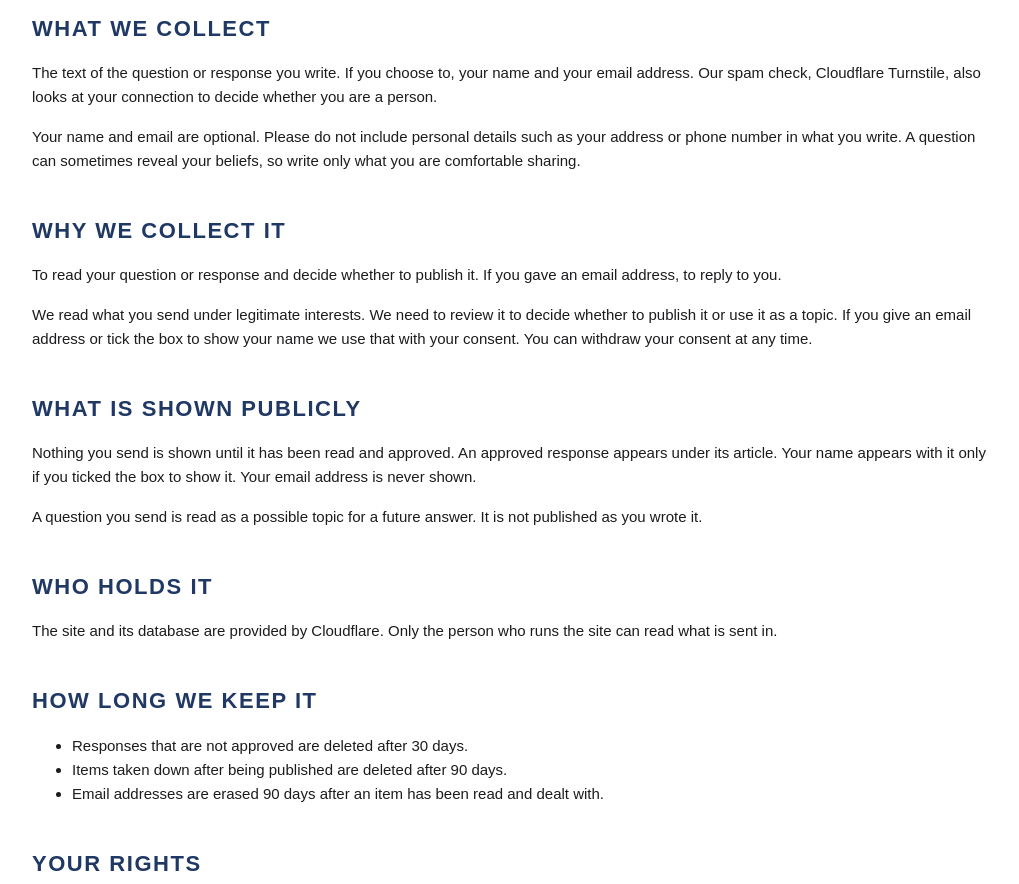
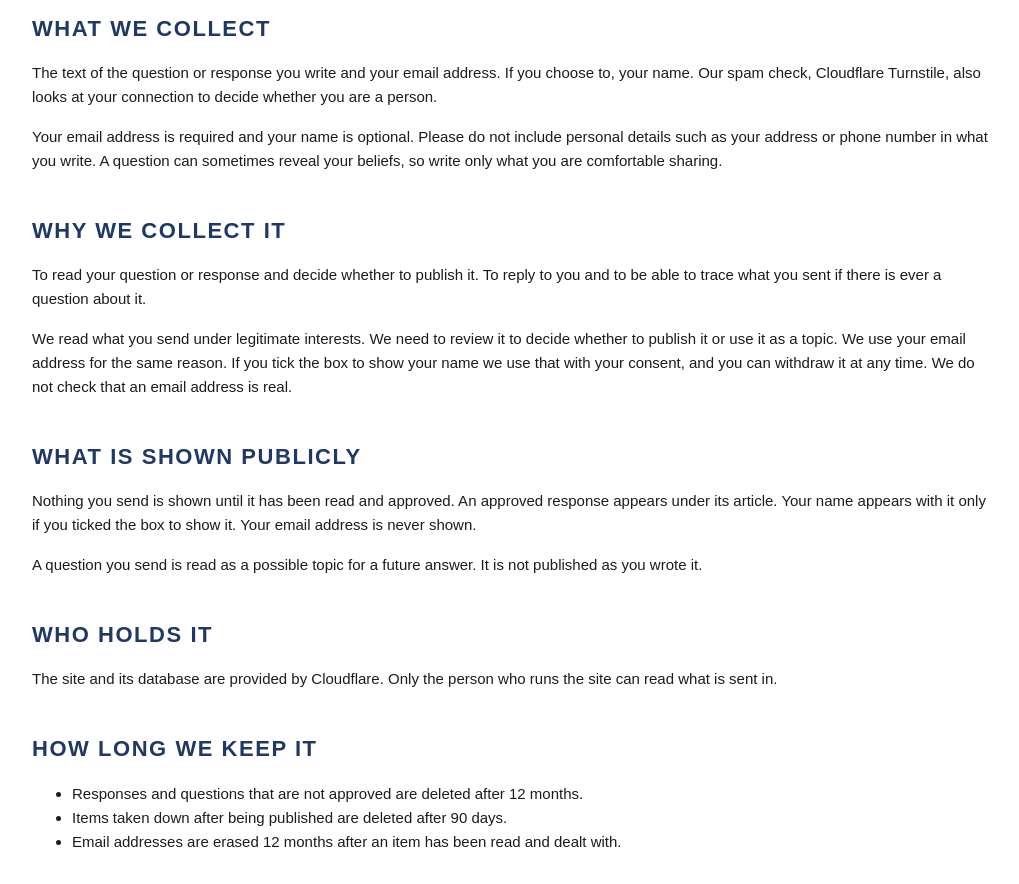
Before and after one commit to Daveflyon/biblequestions, a plain HTML site: page privacy.html in a window 1280 px wide. Shown: the part 300-1184 px from the top of the page, without its empty margins (128-1147 px from the left). Drawn offline with Linux system fonts and the light colour scheme.

Commit message:
Make email required on both forms and keep records 12 months
Lint: not run, Visual: not run

Co-Authored-By: Claude Sonnet 5.5 <noreply@anthropic.com>

```diff
--- a/js/forms.js
+++ b/js/forms.js
@@ -34,7 +34,7 @@
     const category = el('select', { id: p + 'cat', name: 'category', required: '' }, ...CATEGORIES.map((c) => el('option', { value: c }, c)));
     const text = el('textarea', { id: p + 'text', name: 'content', rows: '6', maxlength: isQ ? '2000' : '1500', required: '' });
     const name = el('input', { id: p + 'name', name: 'name', type: 'text', maxlength: '80', autocomplete: 'name' });
-    const email = el('input', { id: p + 'email', name: 'email', type: 'email', maxlength: '254', autocomplete: 'email' });
+    const email = el('input', { id: p + 'email', name: 'email', type: 'email', maxlength: '254', autocomplete: 'email', required: '' });
     const consent = el('input', { id: p + 'consent', type: 'checkbox' });
     const status = el('p', { class: 'bq-status', role: 'status' });
     const widget = el('div', { class: 'bq-turnstile' });
@@ -47,7 +47,7 @@
       ...(isQ ? [field(p + 'cat', 'Topic', category)] : []),
       field(p + 'text', isQ ? 'Your question' : 'Your response', text),
       field(p + 'name', 'Your name (optional)', name),
-      field(p + 'email', 'Your email (optional)', email, 'Only used to reply to you. Never shown.'),
+      field(p + 'email', 'Your email', email, 'Needed so we can reply and keep track of what you sent. Never shown.'),
       ...(isQ ? [] : [el('label', { class: 'bq-check', for: p + 'consent' }, consent, ' Show the name I entered next to my response.')]),
       el('p', { class: 'bq-note' }, 'Please do not include personal details such as your address or phone number. Everything is read before anything appears on this site. ', el('a', { href: '/privacy.html' }, 'How we handle your information')),
       widget,
@@ -76,7 +76,7 @@
           host.replaceChildren(el('p', { class: 'bq-done', role: 'status' }, isQ ? 'Thank you. Your question has been received and will be read before anything is published.' : 'Thank you. Your response has been received and will be read before it appears.'));
           return;
         }
-        say(r.status === 400 ? 'Please check the form. A message is needed and your email must look right.' : r.status === 403 ? 'The check did not pass. Please try again.' : 'Something went wrong. Please try again later.');
+        say(r.status === 400 ? 'Please check the form. A message and a valid email are needed.' : r.status === 403 ? 'The check did not pass. Please try again.' : 'Something went wrong. Please try again later.');
       } catch {
         say('Could not send. Check your connection and try again.');
       }
--- a/privacy.html
+++ b/privacy.html
@@ -34,12 +34,12 @@
 <div class="container article-wrap">
 
   <h2>What we collect</h2>
-  <p>The text of the question or response you write. If you choose to, your name and your email address. Our spam check, Cloudflare Turnstile, also looks at your connection to decide whether you are a person.</p>
-  <p>Your name and email are optional. Please do not include personal details such as your address or phone number in what you write. A question can sometimes reveal your beliefs, so write only what you are comfortable sharing.</p>
+  <p>The text of the question or response you write and your email address. If you choose to, your name. Our spam check, Cloudflare Turnstile, also looks at your connection to decide whether you are a person.</p>
+  <p>Your email address is required and your name is optional. Please do not include personal details such as your address or phone number in what you write. A question can sometimes reveal your beliefs, so write only what you are comfortable sharing.</p>
 
   <h2>Why we collect it</h2>
-  <p>To read your question or response and decide whether to publish it. If you gave an email address, to reply to you.</p>
-  <p>We read what you send under legitimate interests. We need to review it to decide whether to publish it or use it as a topic. If you give an email address or tick the box to show your name we use that with your consent. You can withdraw your consent at any time.</p>
+  <p>To read your question or response and decide whether to publish it. To reply to you and to be able to trace what you sent if there is ever a question about it.</p>
+  <p>We read what you send under legitimate interests. We need to review it to decide whether to publish it or use it as a topic. We use your email address for the same reason. If you tick the box to show your name we use that with your consent, and you can withdraw it at any time. We do not check that an email address is real.</p>
 
   <h2>What is shown publicly</h2>
   <p>Nothing you send is shown until it has been read and approved. An approved response appears under its article. Your name appears with it only if you ticked the box to show it. Your email address is never shown.</p>
@@ -50,9 +50,9 @@
 
   <h2>How long we keep it</h2>
   <ul>
-    <li>Responses that are not approved are deleted after 30 days.</li>
+    <li>Responses and questions that are not approved are deleted after 12 months.</li>
     <li>Items taken down after being published are deleted after 90 days.</li>
-    <li>Email addresses are erased 90 days after an item has been read and dealt with.</li>
+    <li>Email addresses are erased 12 months after an item has been read and dealt with.</li>
   </ul>
 
   <h2>Your rights</h2>
```
